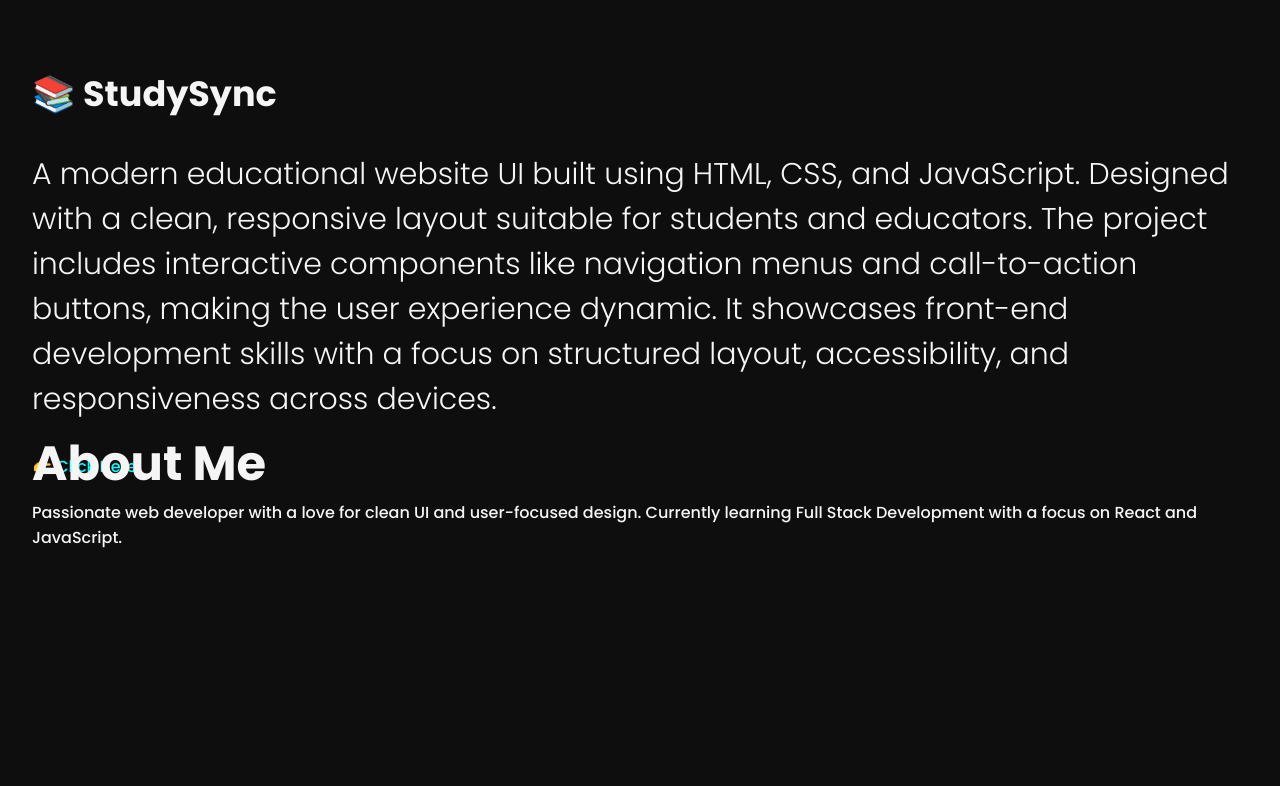
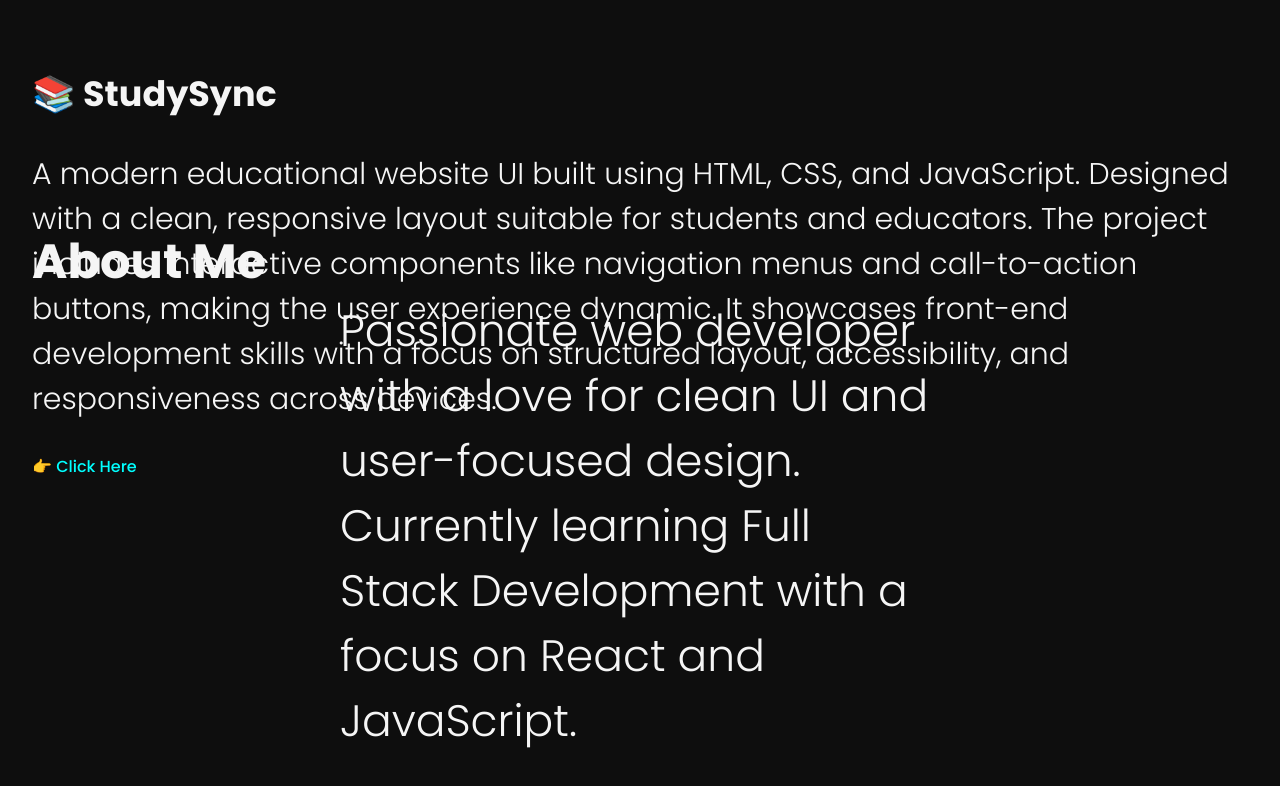
Before and after one commit to aryajidhruv/portfolio, a plain HTML site: page index.html in a window 1280 px wide. Shown: the part 1591-2377 px from the top of the page. Drawn offline with Linux system fonts and the light colour scheme.

Commit message:
Updated portfolio

```diff
--- a/index.html
+++ b/index.html
@@ -81,7 +81,7 @@
 
   <section id="about">
     <div class="title">About Me</div>
-    <div class="subtitle1">
+    <div class="subtitle">
       Passionate web developer with a love for clean UI and user-focused design. Currently learning Full Stack Development with a focus on React and JavaScript.
     </div>
   </section>
```
